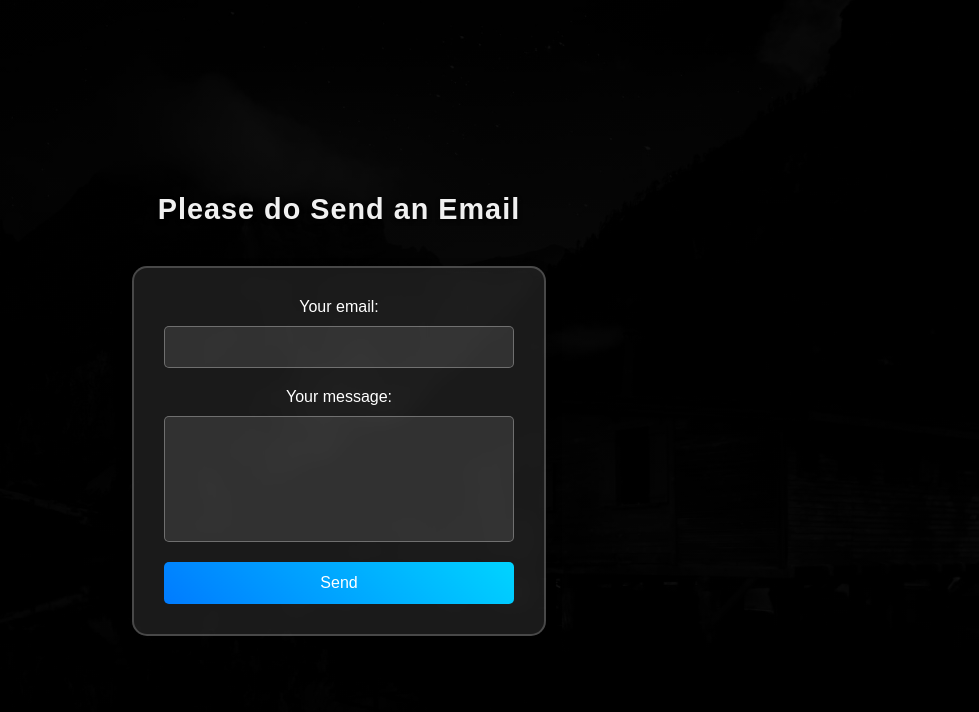
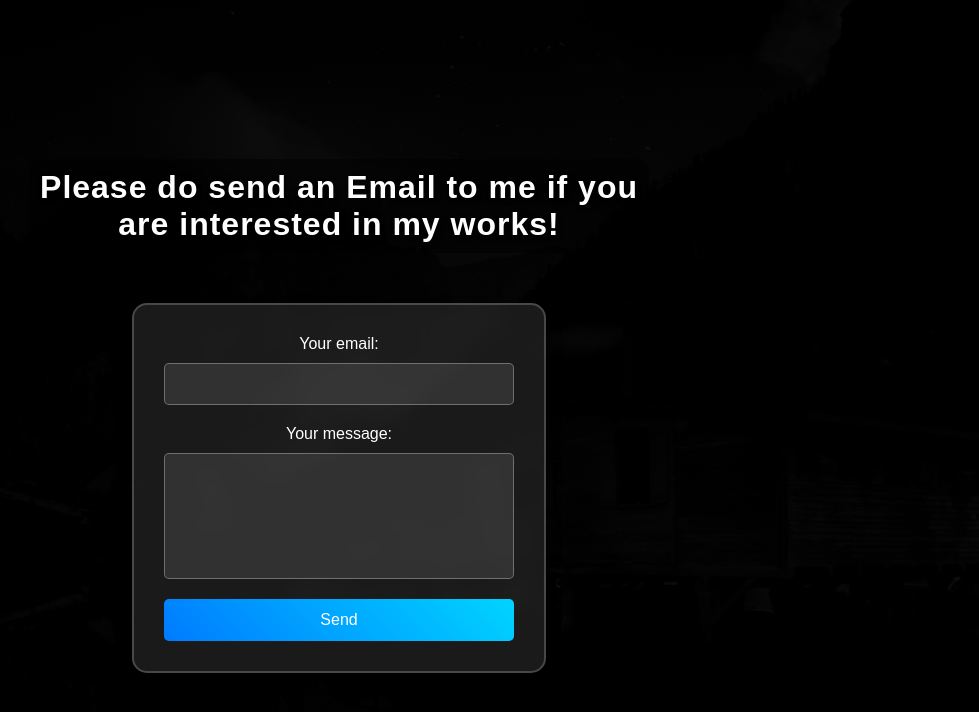
Before and after one commit to DogoeDude/PortFolio, a plain HTML site: page contact.html in a window 1280 px wide. Shown: the whole page, without its empty margins (301-1280 px from the left). Drawn offline with Linux system fonts and the light colour scheme.

Commit message:
chore:Refactored the design

```diff
--- a/contact.html
+++ b/contact.html
@@ -8,7 +8,7 @@
 </head>
 <body>
     <div class="main-div">
-        <p>Please do Send an Email </p>
+        <p>Please do send an Email to me if you are interested in my works!</p>
         <div class="inner-div">
             <form
                 action="https://formspree.io/f/xzzbyvka"
--- a/forms.css
+++ b/forms.css
@@ -27,7 +27,7 @@ body, html {
 }
 
 .inner-div {
-    background: rgba(255, 255, 255, 0.1); /* Semi-transparent white background */
+    background: rgba(255, 255, 255, 0.1);
     padding: 30px;
     border-radius: 15px;
     box-shadow: 0 8px 15px rgba(0, 0, 0, 0.3);
@@ -35,7 +35,7 @@ body, html {
     max-width: 90%;
     transition: all 0.3s ease;
     border: 2px solid rgba(255, 255, 255, 0.2);
-    backdrop-filter: blur(10px); /* Adds a frosted glass effect */
+    backdrop-filter: blur(10px);
 }
 
 .inner-div:hover {
@@ -102,3 +102,22 @@ button:active {
     background: linear-gradient(45deg, #004080, #0056b3);
     transform: translateY(1px);
 }
+.main-div p {
+    color: white;
+    font-weight: 700;
+    font-size: 2rem;
+    text-align: center;
+    text-shadow: 2px 2px 5px rgba(0, 0, 0, 0.5);
+    margin-bottom: 30px;
+    letter-spacing: 1px;
+    padding: 10px;
+    border-radius: 10px;
+    background-color: rgba(0, 0, 0, 0.5);
+    width: 80%;
+    max-width: 600px;
+    transition: transform 0.3s ease-in-out;
+}
+
+.main-div p:hover {
+    transform: scale(1.05);
+}
```
